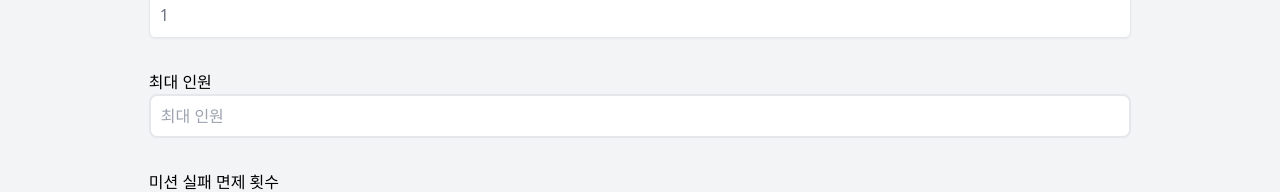
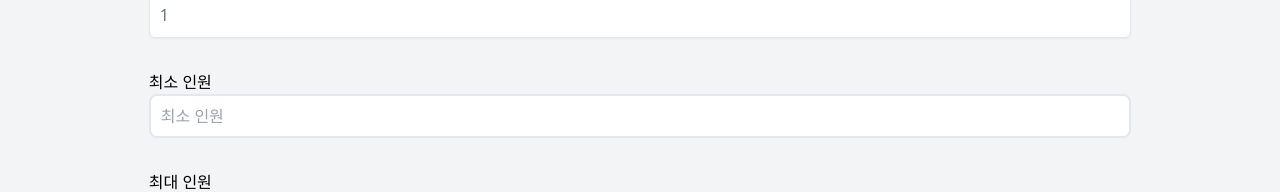
Before and after one commit to starters-final-challeculum/challeculum-frontend, a React (Create React App) app: page /create-ground in a window 1280 px wide. Shown: the part 571-763 px from the top of the page. Built offline with nearby package versions, Linux system fonts and the light colour scheme; sample sign-in values are in the browser's storage.

Commit message:
feat: axios 요청 인터셉터 추가

```diff
--- /dev/null
+++ b/src/common/axios-config.js
@@ -0,0 +1,27 @@
+import axios from 'axios';
+import { apiBaseUrl } from './global-constants';
+
+const api = axios.create({
+  baseURL: apiBaseUrl,
+});
+// 요청 인터셉터 추가
+api.interceptors.request.use((config) => {
+  // 로컬 스토리지에서 JWT 토큰을 가져옴
+  const token = localStorage.getItem('Authorization');
+
+  // JWT 토큰이 있다면, 헤더에 추가
+  if (token) {
+    config = {
+      ...config,
+      headers: {
+        ...config.headers,
+        Authorization: token,
+        'Content-Type': 'application/json',
+      },
+    };
+  }
+
+  return config;
+});
+
+export default api;
--- a/src/components/common/groundDetailPage/GroundDetailContainer.jsx
+++ b/src/components/common/groundDetailPage/GroundDetailContainer.jsx
@@ -1,7 +1,7 @@
 import React, { useEffect, useState } from 'react';
 import { useParams } from 'react-router-dom';
 import axios from 'axios';
-import { apiBaseUrl } from '../../../common/globalConstants';
+import { apiBaseUrl } from '../../../common/global-constants';
 
 function GroundDetailContainer() {
   const param = useParams();
--- a/src/components/private/createGroundPage/GroundForm.jsx
+++ b/src/components/private/createGroundPage/GroundForm.jsx
@@ -46,6 +46,21 @@ function GroundForm() {
         <label>
           그라운드 레벨
           <Select register={register} name="level" options={[1, 2, 3]} />
+        </label>
+      </HalfWidth>
+
+      <HalfWidth>
+        <label>
+          최소 인원
+          <BoundInput
+            type="number"
+            placeholder="최소 인원"
+            {...register('minCapacity', {
+              required: {
+                value: true,
+              },
+            })}
+          />
         </label>
       </HalfWidth>
 
--- a/src/components/private/createGroundPage/MissionAdder.jsx
+++ b/src/components/private/createGroundPage/MissionAdder.jsx
@@ -1,8 +1,7 @@
 import React from 'react';
-import { useForm, useFieldArray } from 'react-hook-form';
-import axios from 'axios';
+import { useFieldArray, useForm } from 'react-hook-form';
 import { TiMinusOutline } from 'react-icons/ti';
-import { apiBaseUrl } from '../../../common/globalConstants';
+import api from '../../../common/axios-config';
 
 export function MissionAdder({ getValues }) {
   const {
@@ -25,15 +24,12 @@ export function MissionAdder({ getValues }) {
       missionList: data.forms,
     };
     console.log(allData);
-    axios.post(`${apiBaseUrl}/ground`, allData, {
-      headers: {
-        'Content-Type': 'application/json',
-      },
-    }).then((response) => {
-      console.log(response.status);
-    }).catch(() => {
-      console.log('fail');
-    });
+    api.post('/ground', allData)
+      .then((response) => {
+        console.log(response.status);
+      }).catch(() => {
+        console.log('fail');
+      });
   };
 
   return (
--- a/src/components/public/loginPage/LoginForm.jsx
+++ b/src/components/public/loginPage/LoginForm.jsx
@@ -2,7 +2,7 @@ import { useForm } from 'react-hook-form';
 import axios from 'axios';
 import React from 'react';
 import { useNavigate } from 'react-router-dom';
-import { apiBaseUrl } from '../../../common/globalConstants';
+import { apiBaseUrl } from '../../../common/global-constants';
 
 export function LoginForm() {
   const { register, handleSubmit, formState: { errors } } = useForm({
@@ -12,6 +12,7 @@ export function LoginForm() {
   const navigate = useNavigate();
 
   const onSubmit = (data) => {
+    console.log(data);
     axios.post(`${apiBaseUrl}/user/login`, data, {
       headers: {
         'Content-Type': 'application/json',
@@ -38,7 +39,7 @@ export function LoginForm() {
           type="email"
           id="email"
           className="shadow appearance-none border rounded w-full py-2 px-3 text-gray-700 leading-tight focus:outline-none focus:shadow-outline"
-          {...register('email', { required: true })}
+          {...register('username', { required: true })}
         />
         {errors.email && <p className="text-red-500 text-xs italic mt-2">Email is required</p>}
       </div>
--- a/src/components/public/registerPage/RegisterForm.jsx
+++ b/src/components/public/registerPage/RegisterForm.jsx
@@ -2,7 +2,7 @@ import { useForm } from 'react-hook-form';
 import axios from 'axios';
 import React from 'react';
 import { useNavigate } from 'react-router-dom';
-import { apiBaseUrl } from '../../../common/globalConstants';
+import { apiBaseUrl } from '../../../common/global-constants';
 
 export function RegisterForm() {
   const { register, handleSubmit } = useForm();
```
Also changed, not shown: .eslintrc.js, src/common/global-constants.js (renamed from src/common/globalConstants.js).
